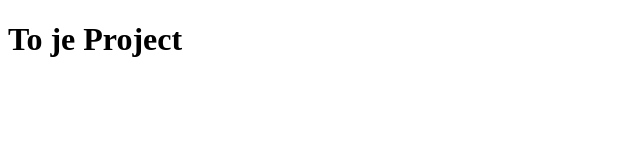
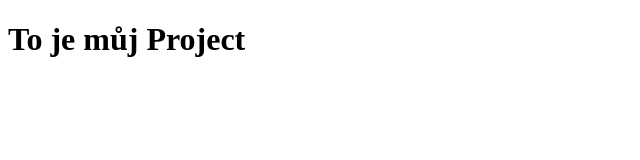
Before and after one commit to Bezdicekz/Projekt, a plain HTML site: page index.html in a window 1280 px wide. Shown: the whole page, without its empty margins (0-640 px from the left). Drawn offline with Linux system fonts and the light colour scheme.

Commit message:
modified:   index.html

```diff
--- a/index.html
+++ b/index.html
@@ -6,6 +6,6 @@
     <title>Projekt</title>
 </head>
 <body>
-    <h1>To je Project</h1>
+    <h1>To je můj Project</h1>
 </body>
 </html>
```
